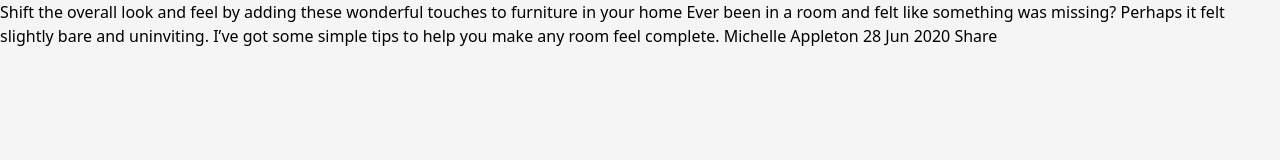
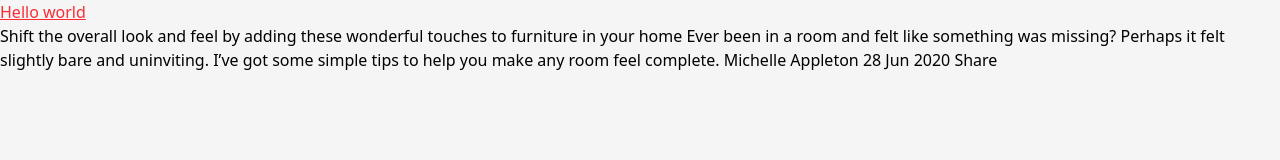
Before and after one commit to DmytroKarpenko88/article-preview-component, a website built with Vite: page index.html in a window 1280 px wide. Built offline with nearby package versions, Linux system fonts and the light colour scheme.

Commit message:
deploy gh pages

```diff
--- a/index.html
+++ b/index.html
@@ -8,7 +8,7 @@
   </head>
   <body>
     <div>
-
+      <h1 class="text-bold text-red-500 underline">Hello world</h1>
       Shift the overall look and feel by adding these wonderful touches to
       furniture in your home Ever been in a room and felt like something was
       missing? Perhaps it felt slightly bare and uninviting. I’ve got some
--- a/vite.config.js
+++ b/vite.config.js
@@ -3,4 +3,5 @@ import tailwindcss from '@tailwindcss/vite';
 
 export default defineConfig({
   plugins: [tailwindcss()],
+  base: '/article-preview-component/',
 });
```
Also changed, not shown: .github/workflows/deploy.yml (added).
